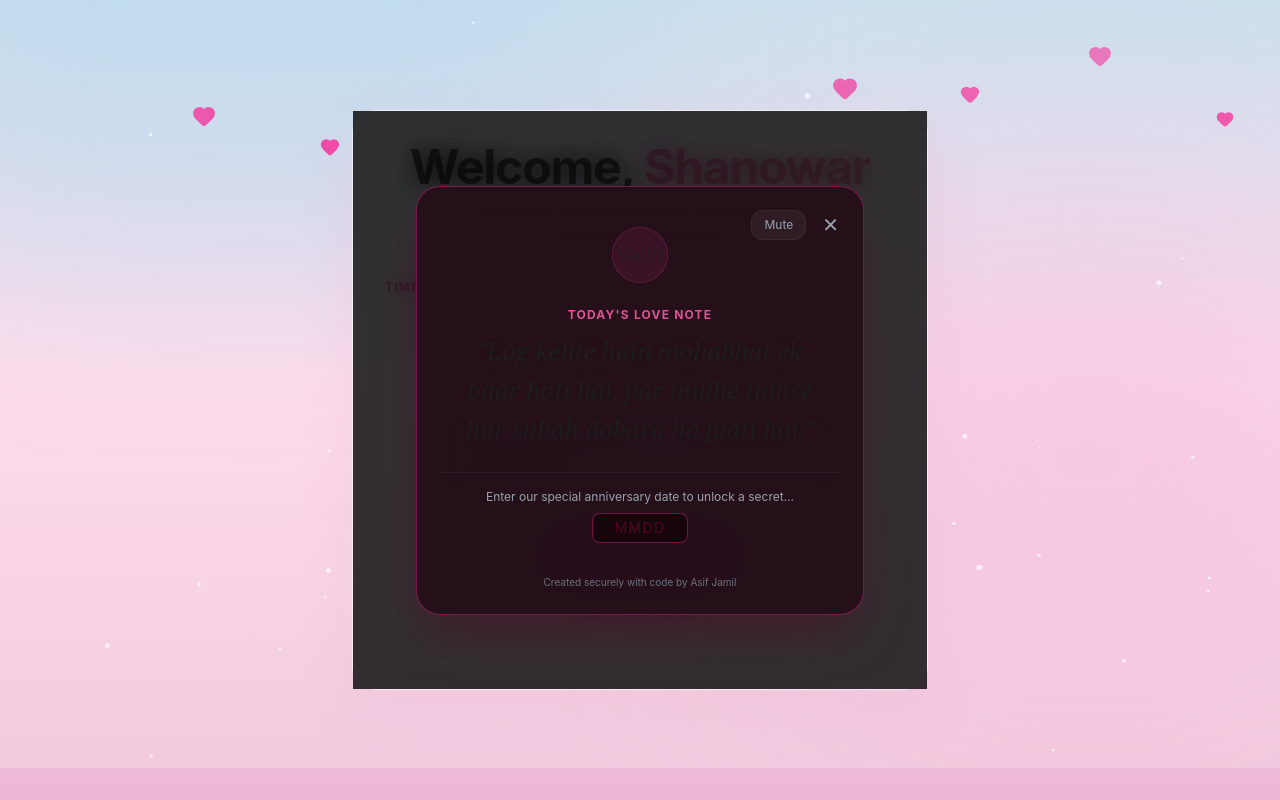
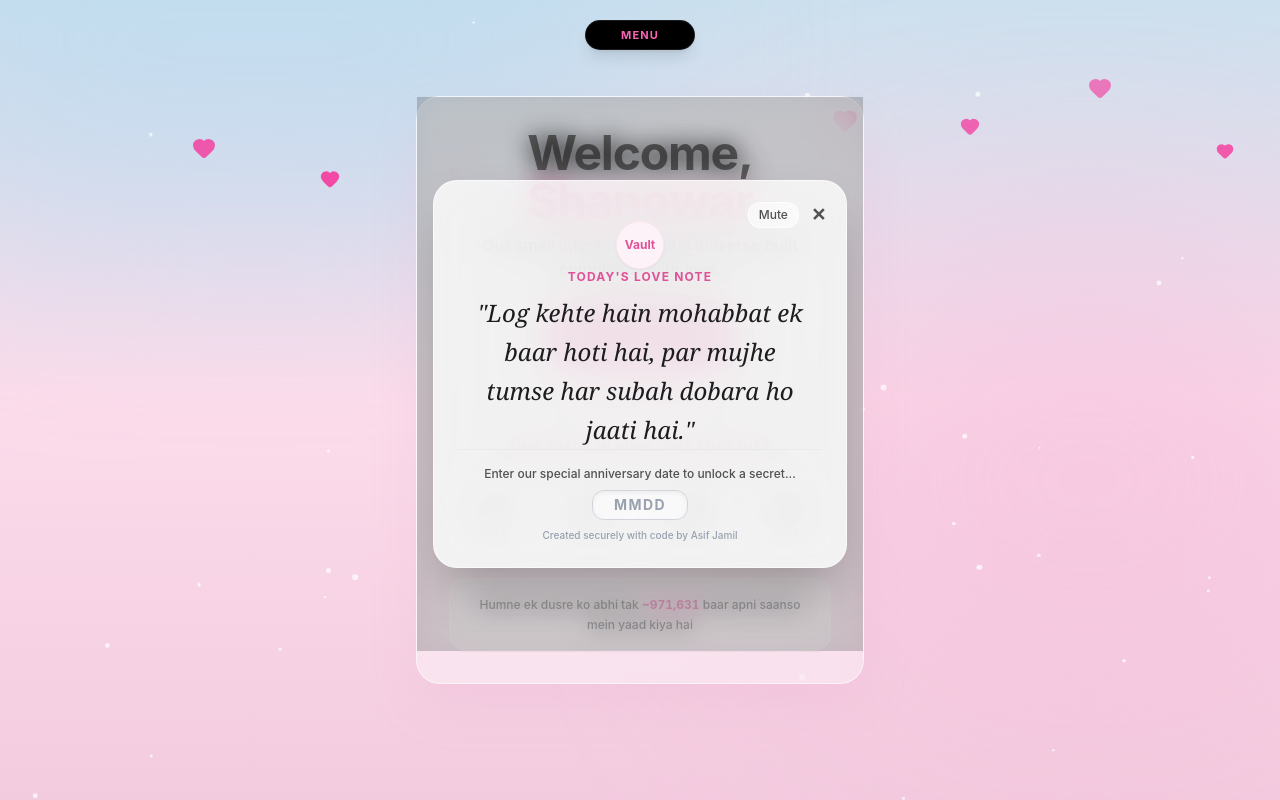
Before and after one commit to Snow-White-468/snow, a Next.js app: page / in a window 1280 px wide. Both pictures are taken after a click on the button "Open My Heart". Built offline with nearby package versions, Linux system fonts and the light colour scheme.

Commit message:
Fix: Shifted layout module route alias reference path mapping to native relative indicators

```diff
--- a/app/page.tsx
+++ b/app/page.tsx
@@ -1,23 +1,61 @@
 "use client";
 
+import { useState } from "react";
 import Hero from "@/components/home/Hero";
 import Background from "@/components/home/Background";
 import Countdown from "@/components/home/Countdown";
 import LoveButton from "@/components/home/LoveButton";
 import HeartBurst from "@/components/home/HeartBurst";
+import DynamicIslandNav from "../components/home/DynamicIslandNav";
 
 export default function Home() {
+  const [activeTab, setActiveTab] = useState("home");
+
   return (
-    <main className="relative min-h-screen w-full overflow-hidden bg-linear-to-b from-[#dae9f4] via-[#f7d6e6] to-[#ecb7d5] text-[#1d1d1f] flex flex-col items-center justify-center p-4 space-y-8">
-      {/* Dynamic Visual Content Layout */}
+    <main className="relative min-h-screen w-full overflow-x-hidden bg-[#f7ebf2] flex flex-col items-center justify-start pt-24 p-4">
       <Background />
       <HeartBurst />
 
-      {/* Apple UI Grid Overlay Box */}
-      <div className="z-10 flex flex-col items-center justify-center w-full space-y-8 max-w-xl bg-white/30 backdrop-blur-xl border border-white/40 p-8 rounded-3xl shadow-[0_20px_50px_rgba(236,183,213,0.3)]">
-        <Hero />
-        <Countdown />
-        <LoveButton />
+      {/* Top Dynamic Island Morphing Menu Navigation Element */}
+      <DynamicIslandNav activeTab={activeTab} setActiveTab={setActiveTab} />
+
+      {/* Luxury Frosted Glass Main Application Frame Layout */}
+      <div className="relative z-10 w-full max-w-md bg-white/40 backdrop-blur-xl border border-white/60 p-6 md:p-8 rounded-3xl shadow-[0_25px_50px_-12px_rgba(236,183,213,0.4)] flex flex-col items-center text-center space-y-8 min-h-100 justify-center transition-all duration-500">
+        {activeTab === "home" && (
+          <>
+            <Hero />
+            <LoveButton />
+            <Countdown />
+          </>
+        )}
+
+        {activeTab === "memories" && (
+          <div className="w-full space-y-4 text-left animate-fadeIn">
+            <h3 className="text-xs font-bold tracking-widest text-[#e05297] uppercase text-center mb-2">Our Memory Frame</h3>
+            <div className="bg-white/50 border border-white/60 p-4 rounded-2xl text-xs font-medium text-[#515154] italic">
+              {`"Wo pehli mulaqat, jahan waqt ruk gaya tha aur tumhari muskaan ne meri poori duniya badal di."`}
+            </div>
+            <div className="bg-white/50 border border-white/60 p-4 rounded-2xl text-xs font-medium text-[#515154] italic">
+              {`"Wo ghanton lambi baatein jab lagta tha raat khatam na ho par kehne ko baatein bachi rahein."`}
+            </div>
+          </div>
+        )}
+
+        {activeTab === "wishlist" && (
+          <div className="w-full space-y-3 text-left animate-fadeIn">
+            <h3 className="text-xs font-bold tracking-widest text-[#e05297] uppercase text-center mb-2">Future Canvas</h3>
+            {[
+              "Agli lambi romantic walk par jaana",
+              "Ek khoobsurat candle-light dinner ka surprise",
+              "Sath baith kar shaam ki sukoon wali chai peena"
+            ].map((wish, index) => (
+              <div key={index} className="flex items-center gap-3 bg-white/40 border border-white/50 p-3 rounded-xl">
+                <div className="w-4 h-4 rounded-md border-2 border-[#e05297]/40 flex items-center justify-center text-[10px] text-[#e05297]">✓</div>
+                <span className="text-xs font-semibold text-[#1d1d1f]">{wish}</span>
+              </div>
+            ))}
+          </div>
+        )}
       </div>
     </main>
   );
--- /dev/null
+++ b/components/home/DynamicIslandNav.tsx
@@ -0,0 +1,70 @@
+"use client";
+
+import { useState } from "react";
+import { motion } from "framer-motion";
+
+interface NavProps {
+  activeTab: string;
+  setActiveTab: (tab: string) => void;
+}
+
+export default function DynamicIslandNav({ activeTab, setActiveTab }: NavProps) {
+  const [isHovered, setIsHovered] = useState(false);
+
+  const menuItems = [
+    { id: "home", label: "Home" },
+    { id: "memories", label: "Memories" },
+    { id: "wishlist", label: "Wishlist" }
+  ];
+
+  return (
+    <div className="fixed top-5 left-0 right-0 z-50 flex justify-center pointer-events-none">
+      <motion.div
+        onMouseEnter={() => setIsHovered(true)}
+        onMouseLeave={() => setIsHovered(false)}
+        onClick={() => setIsHovered(!isHovered)}
+        animate={{
+          width: isHovered ? "340px" : "110px",
+          height: isHovered ? "46px" : "30px",
+          borderRadius: isHovered ? "24px" : "15px",
+        }}
+        transition={{ type: "spring", stiffness: 350, damping: 25 }}
+        className="pointer-events-auto bg-black text-white flex items-center justify-center shadow-lg border border-white/10 overflow-hidden cursor-pointer px-2"
+      >
+        {!isHovered ? (
+          <motion.span
+            initial={{ opacity: 0 }}
+            animate={{ opacity: 1 }}
+            className="text-[11px] font-bold tracking-widest uppercase text-pink-400"
+          >
+            Menu
+          </motion.span>
+        ) : (
+          <motion.div
+            initial={{ opacity: 0 }}
+            animate={{ opacity: 1 }}
+            className="flex items-center justify-between w-full px-2 gap-1"
+          >
+            {menuItems.map((item) => (
+              <button
+                key={item.id}
+                onClick={(e) => {
+                  e.stopPropagation();
+                  setActiveTab(item.id);
+                  setIsHovered(false);
+                }}
+                className={`text-xs font-semibold px-3 py-1.5 rounded-full transition-all duration-300 cursor-pointer ${
+                  activeTab === item.id
+                    ? "bg-white text-black font-bold scale-105 shadow-sm"
+                    : "text-gray-400 hover:text-white"
+                }`}
+              >
+                {item.label}
+              </button>
+            ))}
+          </motion.div>
+        )}
+      </motion.div>
+    </div>
+  );
+}
--- a/components/home/LoveButton.tsx
+++ b/components/home/LoveButton.tsx
@@ -94,7 +94,7 @@ export default function LoveButton() {
           whileHover={{ scale: 1.05 }}
           whileTap={{ scale: 0.95 }}
           onClick={handleOpenHeart}
-          className="rounded-full bg-pink-600 px-8 py-4 text-lg font-semibold text-white shadow-lg shadow-pink-600/30 cursor-pointer transition-colors hover:bg-pink-700"
+          className="rounded-full bg-[#e05297] px-8 py-3.5 text-base font-semibold text-white shadow-md shadow-pink-200 cursor-pointer transition-colors hover:bg-[#c93d7f]"
         >
           Open My Heart
         </motion.button>
@@ -104,12 +104,12 @@ export default function LoveButton() {
             initial={{ opacity: 0, y: -5 }}
             animate={{ opacity: 1, y: 0 }}
             onClick={toggleMusic}
-            className="flex items-center gap-2 bg-white/5 border border-white/10 px-3 py-1 rounded-full text-xs text-pink-400 cursor-pointer hover:bg-white/10"
+            className="flex items-center gap-2 bg-white/60 border border-white/80 px-3 py-1 rounded-full text-xs text-[#e05297] font-medium cursor-pointer hover:bg-white/80 shadow-xs"
           >
             <span className="flex gap-0.5 items-end h-3 w-4">
-              <span className="bg-pink-500 w-0.5 animate-pulse h-full" />
-              <span className="bg-pink-500 w-0.5 animate-pulse h-3/4" />
-              <span className="bg-pink-500 w-0.5 animate-pulse h-1/2" />
+              <span className="bg-[#e05297] w-0.5 h-full animate-[pulse_0.8s_infinite]" />
+              <span className="bg-[#e05297] w-0.5 h-3/4 animate-[pulse_0.5s_infinite]" />
+              <span className="bg-[#e05297] w-0.5 h-1/2 animate-[pulse_0.9s_infinite]" />
             </span>
             Music Playing
           </motion.button>
@@ -124,7 +124,7 @@ export default function LoveButton() {
               animate={{ opacity: 1 }}
               exit={{ opacity: 0 }}
               onClick={() => setIsOpen(false)}
-              className="absolute inset-0 bg-black/80 backdrop-blur-md"
+              className="absolute inset-0 bg-black/20 backdrop-blur-md"
             />
 
             <motion.div
@@ -132,40 +132,40 @@ export default function LoveButton() {
               animate={{ opacity: 1, scale: 1, y: 0 }}
               exit={{ opacity: 0, scale: 0.9, y: 20 }}
               transition={{ type: "spring", duration: 0.5 }}
-              className="relative bg-[#250f1a]/95 border border-pink-500/40 rounded-3xl p-6 max-w-md w-full text-center shadow-2xl shadow-pink-950/50 space-y-6 z-10 my-auto max-h-[90vh] overflow-y-auto"
+              className="relative bg-white/80 border border-white/60 p-6 max-w-md w-full text-center shadow-2xl rounded-3xl z-10 my-auto max-h-[90vh] overflow-y-auto backdrop-blur-xl"
             >
               <div className="absolute top-4 right-4 flex items-center gap-2">
                 <button
                   onClick={toggleMusic}
-                  className="text-gray-400 hover:text-white text-xs bg-white/5 px-3 py-1.5 rounded-xl border border-white/5 cursor-pointer"
+                  className="text-[#515154] hover:text-[#1d1d1f] text-xs bg-white/60 px-2.5 py-1 rounded-xl border border-white/80 font-medium cursor-pointer"
                 >
                   {isPlaying ? "Mute" : "Unmute"}
                 </button>
                 <button
                   onClick={() => setIsOpen(false)}
-                  className="text-gray-400 hover:text-white text-xl p-2 cursor-pointer"
+                  className="text-[#515154] hover:text-[#1d1d1f] text-lg p-1 font-bold cursor-pointer"
                 >
                   ✕
                 </button>
               </div>
 
-              <div className="w-14 h-14 bg-pink-500/10 rounded-full flex items-center justify-center mx-auto border border-pink-500/20 shadow-inner mt-4">
-                <span className="text-xl animate-pulse">Vault</span>
+              <div className="w-12 h-12 bg-pink-50 rounded-full flex items-center justify-center mx-auto border border-pink-100 shadow-xs mt-4">
+                <span className="text-xs font-bold text-[#e05297]">Vault</span>
               </div>
 
               <Quote key={quoteTriggerKey} />
 
-              <div className="pt-4 border-t border-white/5 space-y-4">
+              <div className="pt-4 border-t border-gray-200/60 space-y-4">
                 {!isUnlocked ? (
                   <div className="space-y-2">
-                    <p className="text-xs text-gray-400">Enter our special anniversary date to unlock a secret...</p>
+                    <p className="text-xs font-medium text-[#515154]">Enter our special anniversary date to unlock a secret...</p>
                     <input
                       type="password"
                       maxLength={4}
                       placeholder="MMDD"
                       value={secretInput}
                       onChange={(e) => checkSecretCode(e.target.value)}
-                      className="w-24 bg-[#14040a]/80 border border-pink-500/40 rounded-lg py-1 px-2 text-center text-rose-200 placeholder-rose-900/50 focus:outline-none focus:border-pink-400 text-sm tracking-widest"
+                      className="w-24 bg-white/60 border border-gray-300 rounded-xl py-1 px-2 text-center text-[#1d1d1f] placeholder-gray-400 focus:outline-none focus:border-[#e05297] text-sm tracking-widest shadow-inner font-bold"
                     />
                   </div>
                 ) : (
@@ -174,20 +174,20 @@ export default function LoveButton() {
                     animate={{ opacity: 1, y: 0 }}
                     className="space-y-3 text-left w-full"
                   >
-                    <p className="text-xs font-semibold text-pink-400 text-center uppercase tracking-wide">
+                    <p className="text-xs font-bold text-[#e05297] text-center uppercase tracking-wider">
                       Secret Fortune Vault Unlocked
                     </p>
 
                     <div className="space-y-2 mt-2">
                       {todaysLetters.map((letter) => (
-                        <div key={letter.id} className="bg-[#1b0711]/60 border border-pink-500/10 rounded-xl overflow-hidden transition-all duration-300 hover:border-pink-500/20 shadow-inner">
+                        <div key={letter.id} className="bg-white/60 border border-white rounded-2xl overflow-hidden transition-all duration-300 shadow-xs">
                           <button
                             onClick={() => setActiveLetterId(activeLetterId === letter.id ? null : letter.id)}
-                            className="w-full text-left px-4 py-2.5 text-xs font-medium text-gray-200 flex justify-between items-center hover:bg-white/5 cursor-pointer"
+                            className="w-full text-left px-4 py-3 text-xs font-bold text-[#1d1d1f] flex justify-between items-center hover:bg-white/40 cursor-pointer"
                           >
                             <span>{letter.tag}</span>
-                            <span className="text-[10px] text-pink-400">
-                              {activeLetterId === letter.id ? "▲ Close" : "▼ Open"}
+                            <span className="text-[10px] text-[#e05297] font-bold">
+                              {activeLetterId === letter.id ? "Close" : "Open"}
                             </span>
                           </button>
 
@@ -198,7 +198,7 @@ export default function LoveButton() {
                                 animate={{ height: "auto", opacity: 1 }}
                                 exit={{ height: 0, opacity: 0 }}
                                 transition={{ duration: 0.3 }}
-                                className="px-4 pb-3 pt-1 border-t border-pink-500/10 text-[11px] text-rose-200/80 italic leading-relaxed"
+                                className="px-4 pb-3 pt-1 border-t border-gray-100 text-xs text-[#515154] font-medium italic leading-relaxed"
                               >
                                 {letter.content}
                               </motion.div>
@@ -211,7 +211,7 @@ export default function LoveButton() {
                 )}
               </div>
 
-              <div className="pt-2 text-[10px] text-gray-500">
+              <div className="pt-2 text-[10px] font-medium text-gray-400">
                 Created securely with code by Asif Jamil
               </div>
             </motion.div>
```
